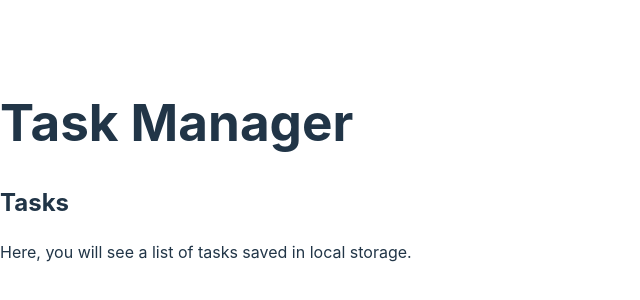
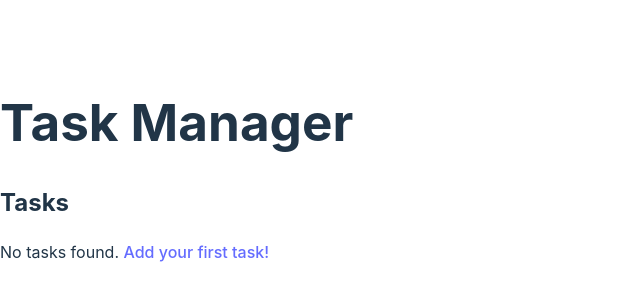
Before and after one commit to Jessicavazm/t3w7-revision, a React (Vite) app in the folder task_manager_thursday/: page /tasks in a window 1280 px wide. Shown: the part 230-530 px from the top of the page, without its empty margins (0-640 px from the left). Built offline with nearby package versions, Linux system fonts and the light colour scheme.

Commit message:
taskManager(feat): Display tasks with edit and delete options.

```diff
--- a/task_manager_thursday/src/components/Tasks.jsx
+++ b/task_manager_thursday/src/components/Tasks.jsx
@@ -1,10 +1,39 @@
 import React from 'react';
+import { Link } from 'react-router-dom';
+import { useLocalStorage } from 'react-use';
 
-const Tasks = () => (
-    <div>
-        <h2>Tasks</h2>
-        <p>Here, you will see a list of tasks saved in local storage.</p>
-    </div>
-);
+
+const Tasks = () => {
+    const [tasks, setTasks] = useLocalStorage('tasks', []);
+
+    // fn that mimics the deleted fn by creating a new array
+    const deleteTask = (id) => {
+        const updatedTasks = tasks.filter((task) => task.id != id);
+        setTasks(updatedTasks);
+    }
+
+    return (
+        <div>
+            <h2>Tasks</h2>
+            {
+                tasks.length === 0 ? (
+                    <p>No tasks found. <Link to='/add-task'>Add your first task!</Link></p>
+                ) : (
+                    <ul>
+                        {tasks.map((task) =>
+                        (<li key={task.id}>
+                            <strong>{task.title}</strong>:{task.description}
+                            <div>
+                                <Link to={`/edit-task/${task.id}`}>Edit</Link> | {' '}
+                                <button onClick={() => deleteTask(task.id)}>Delete</button>
+                            </div>
+                        </li>)
+                        )}
+                    </ul>
+                )
+            }
+        </div>
+    )
+};
 
 export default Tasks;
```
